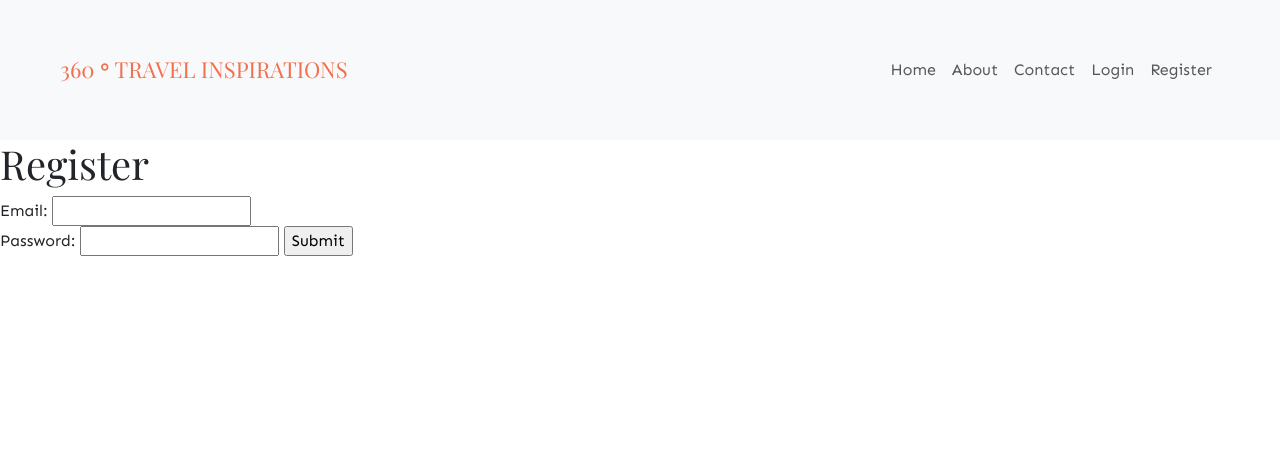
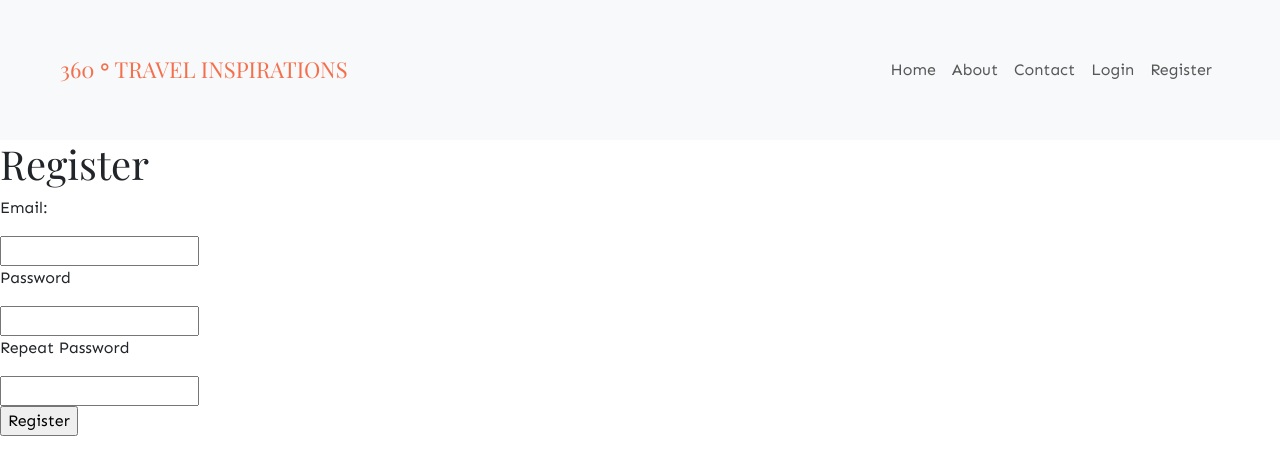
Before and after one commit to karolinakowalczyk/TravelBlogFlask, a Flask app: page /register in a window 1280 px wide. Shown: the top 475 px of the page. Run offline with Flask 2, Linux system fonts and the light colour scheme.

Commit message:
forms added

```diff
--- /dev/null
+++ b/src/forms/registrationForm.py
@@ -0,0 +1,11 @@
+from wtforms import Form, StringField, PasswordField, validators
+
+
+class RegistrationForm(Form):
+    email = StringField(
+        'Email: ', [validators.InputRequired(), validators.Length(min=6, max=35)])
+    password = PasswordField('Password', [
+        validators.InputRequired(),
+        validators.EqualTo('confirm', message="Passwords aren't same")
+    ])
+    confirm = PasswordField('Repeat Password')
--- a/src/templates/register.html
+++ b/src/templates/register.html
@@ -6,9 +6,24 @@ Login
 <div>
     <h1>Register</h1>
     <form action="/register" method="POST">
-        Email: <input type="text" name="email"><br>
-        Password: <input type="password" name="password">
-        <input type="submit">
+        <div>
+            <p>{{ registerForm.email.label }}</p>
+            <div>{{ registerForm.email }}</div>
+        </div>
+        <div>
+            <p>{{ registerForm.password.label }}</p>
+            <div>{{ registerForm.password }}</div>
+            {% if registerForm.password.errors %}
+            <ul>{% for error in registerForm.password.errors %}<li> {{ error }}</li>{% endfor %}</ul>
+            {% endif %}
+        </div>
+        <div>
+            <p>{{ registerForm.confirm.label }}</p>
+            <div>{{ registerForm.confirm }}</div>
+        </div>
+
+
+        <input type="submit" value="Register">
     </form>
 </div>
 {% endblock %}
--- a/src/views.py
+++ b/src/views.py
@@ -1,4 +1,4 @@
-from flask import Flask, session, render_template, request, redirect
+from flask import Flask, session, render_template, request, redirect, flash
 from . import app
 from .firebaseConfig import getAuth
 from .firebaseConfig import getDb
@@ -8,6 +8,8 @@ from flask_jwt_extended import jwt_required
 from flask_jwt_extended import JWTManager
 from flask_jwt_extended import set_access_cookies
 from flask_jwt_extended import unset_jwt_cookies
+
+from src.forms.registrationForm import RegistrationForm
 
 
 auth = getAuth()
@@ -31,9 +33,13 @@ def home():
 
 @app.route("/register", methods=['POST', 'GET'])
 def register():
-    if request.method == 'POST':
-        email = request.form.get('email')
-        password = request.form.get('password')
+    registerForm = RegistrationForm(request.form)
+    if request.method == 'POST' and registerForm.validate():
+        # email = request.form.get('email')
+        # password = request.form.get('password')
+        email = registerForm.email.data
+        password = registerForm.password.data
+        print("form valid")
         try:
             auth.create_user_with_email_and_password(email, password)
             print('Register successfully')
@@ -43,7 +49,7 @@ def register():
             print('Failed to register')
             return redirect('/register')
 
-    return render_template('register.html')
+    return render_template('register.html', registerForm=registerForm)
 
 
 @app.route("/login", methods=['POST', 'GET'])
```
